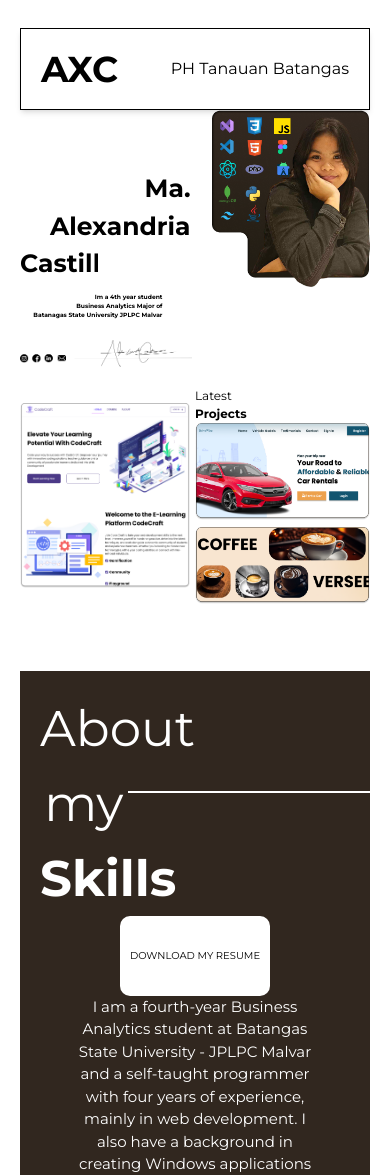
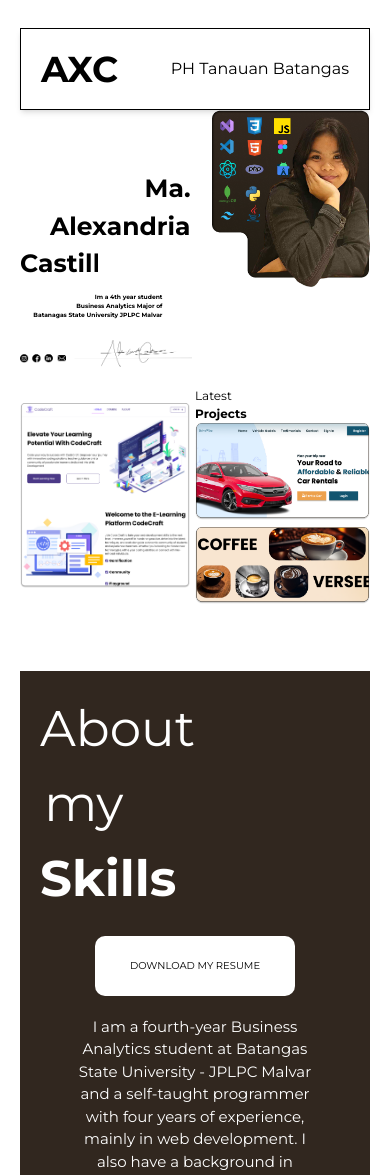
Before and after one commit to AlexaCastillo1010/Portfolio, a React (Vite) app: page / in a window 390 px wide. Shown: the top 1175 px of the page. Built offline with nearby package versions, Linux system fonts and the light colour scheme.

Commit message:
more push

```diff
--- a/src/components/css/aboutskills.css
+++ b/src/components/css/aboutskills.css
@@ -140,9 +140,10 @@
     }
 
     .download {
-
-        font-size: 10px;
-
+        margin-top: 20px;
+        width: 200px;
+        height: 60px;
+        margin-bottom: 20px;
         text-align: center;
     }
 
@@ -157,6 +158,8 @@
     .aboutskills {
         text-align: center;
     }
-
+    .line{
+        display: none;
+      }
 
   }
--- a/src/components/css/projects.css
+++ b/src/components/css/projects.css
@@ -80,4 +80,5 @@
   .latest{
     font-size: 12px;
   }
+
 }
```
